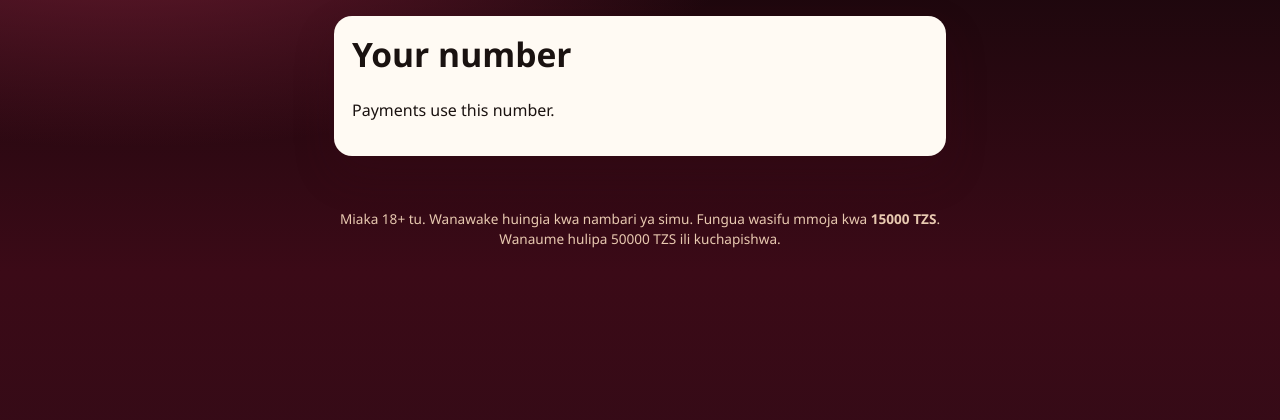
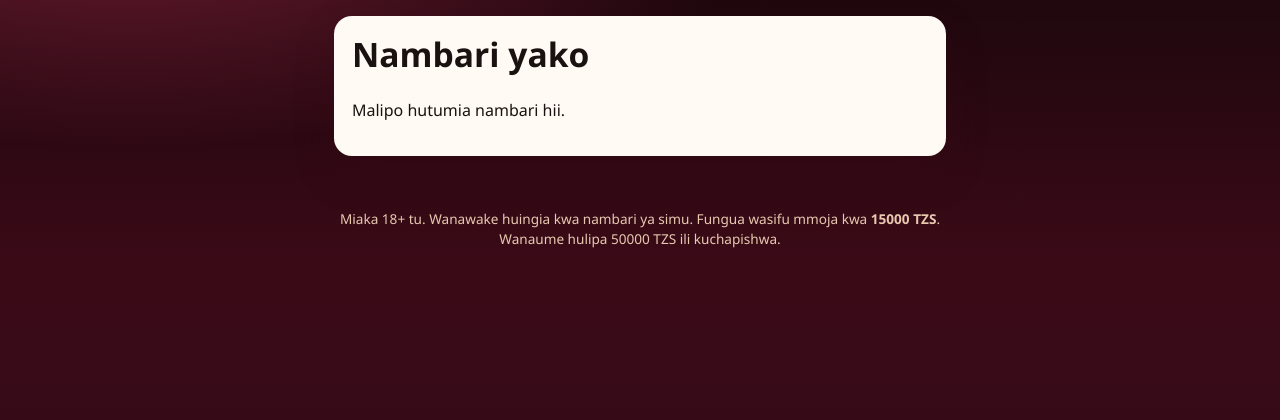
Before and after one commit to kengodhil/sponsa, a Django app: page /my-number/ in a window 1280 px wide. Shown: the part 48-468 px from the top of the page. Run offline with Django 5.2, Linux system fonts and the light colour scheme; the visitor is signed in with stand-in values (Sample User, id 1).

Commit message:
Translate my number to Swahili

```diff
--- a/frontend/templates/accounts/my_number.html
+++ b/frontend/templates/accounts/my_number.html
@@ -1,9 +1,9 @@
 {% extends "base.html" %}
-{% block title %}My number{% endblock %}
+{% block title %}Nambari yangu{% endblock %}
 {% block content %}
 <section class="card">
-  <h1>Your number</h1>
+  <h1>Nambari yako</h1>
   <p class="phone-xl">{{ user.phone }}</p>
-  <p>Payments use this number.</p>
+  <p>Malipo hutumia nambari hii.</p>
 </section>
 {% endblock %}
```
